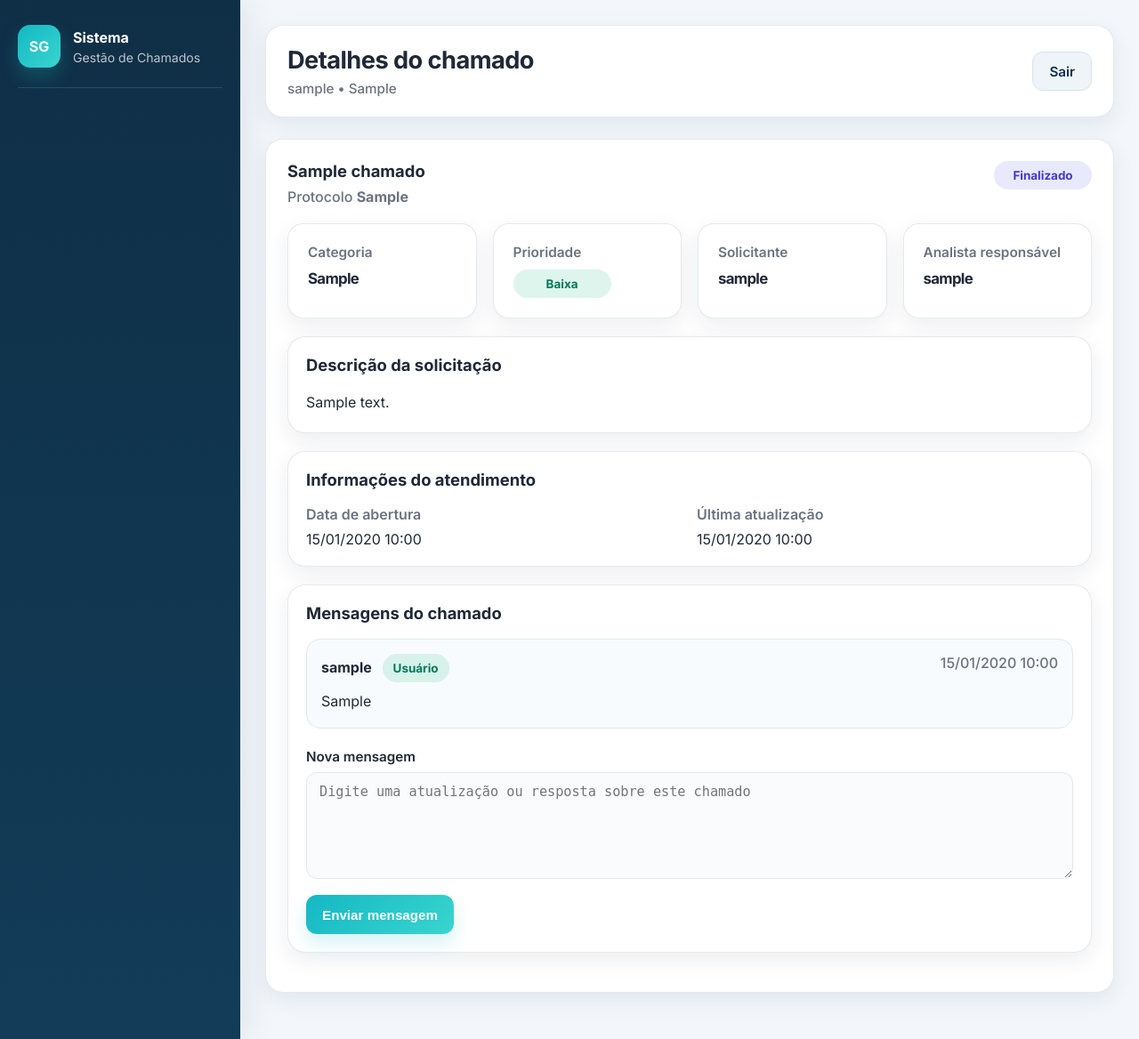
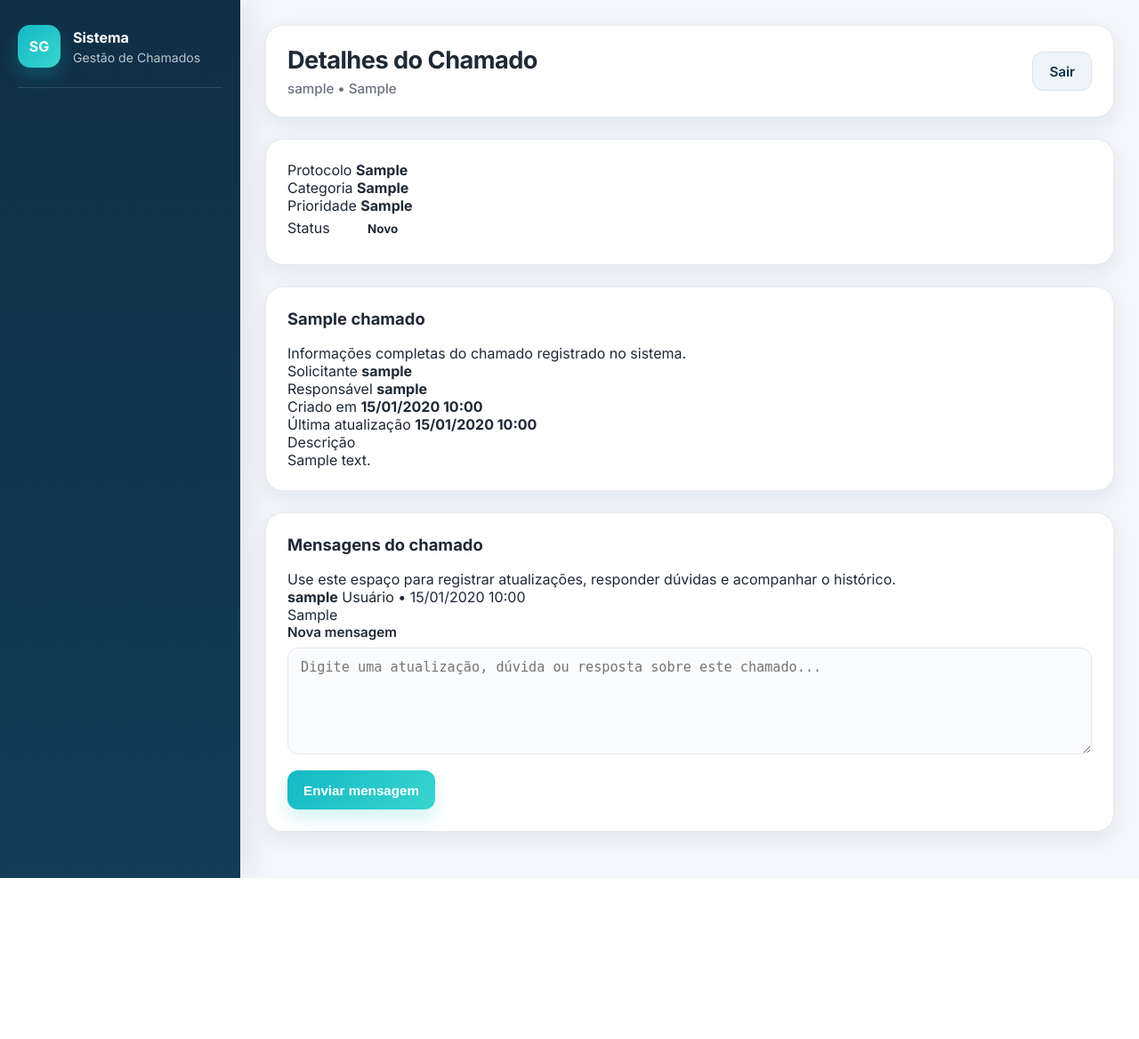
Before and after one commit to clawdyno0-png/sistema-chamados, a Flask app: page /chamados/1 in a window 1280 px wide. Shown: the whole page at 89% size. After the commit the page ends 987 px from the top, so only its background shows below. Run offline with Flask 3, Linux system fonts and the light colour scheme; a user stored in the database is signed in; tables that the repository leaves empty hold one stand-in row (values such as "Sample post").

Commit message:
Update detalhe_chamado.html

```diff
--- a/templates/detalhe_chamado.html
+++ b/templates/detalhe_chamado.html
@@ -2,171 +2,205 @@
 
 {% block title %}Detalhes do Chamado{% endblock %}
 
-{% block page_title %}Detalhes do chamado{% endblock %}
+{% block page_title %}Detalhes do Chamado{% endblock %}
 {% block page_subtitle %}
-Acompanhe as informações, o status e as mensagens deste atendimento.
+Acompanhe as informações, atualize o status e troque mensagens sobre este atendimento.
+{% endblock %}
+
+{% block header_actions %}
+  {% if current_user.tipo == "analista" %}
+    <a href="{{ url_for('fila_chamados') }}" class="btn btn-secondary-header">
+      Voltar para fila
+    </a>
+  {% else %}
+    <a href="{{ url_for('meus_chamados') }}" class="btn btn-secondary-header">
+      Voltar para meus chamados
+    </a>
+  {% endif %}
 {% endblock %}
 
 {% block content %}
-<div class="content-section">
-  <div style="display: flex; justify-content: space-between; align-items: flex-start; gap: 16px; flex-wrap: wrap; margin-bottom: 20px;">
-    <div>
-      <h2 style="margin-bottom: 8px;">{{ chamado.titulo }}</h2>
-      <p class="empty-text" style="margin: 0;">
-        Protocolo <strong>{{ chamado.protocolo or ('CH-' ~ chamado.id) }}</strong>
-      </p>
+<section class="content-section">
+  <div class="detail-top-grid">
+    <div class="detail-card">
+      <span class="detail-label">Protocolo</span>
+      <strong class="detail-value">{{ chamado.protocolo or ('CH-' ~ chamado.id) }}</strong>
     </div>
 
-    <div style="display: flex; gap: 10px; flex-wrap: wrap; align-items: center;">
-      {% if chamado.status == "Aberto" %}
-        <span class="badge badge-novo">Aberto</span>
-      {% elif chamado.status == "Em atendimento" %}
-        <span class="badge badge-andamento">Em atendimento</span>
-      {% elif chamado.status == "Aguardando usuário" %}
-        <span class="badge badge-aguardando">Aguardando usuário</span>
-      {% else %}
-        <span class="badge badge-resolvido">Finalizado</span>
-      {% endif %}
+    <div class="detail-card">
+      <span class="detail-label">Categoria</span>
+      <strong class="detail-value">{{ chamado.categoria }}</strong>
+    </div>
 
-      {% if current_user.tipo == "analista" and not chamado.analista %}
-        <form method="POST" action="{{ url_for('assumir_chamado', id=chamado.id) }}">
-          <button class="btn" type="submit">Assumir chamado</button>
-        </form>
-      {% endif %}
+    <div class="detail-card">
+      <span class="detail-label">Prioridade</span>
+      <strong class="detail-value">{{ chamado.prioridade }}</strong>
+    </div>
+
+    <div class="detail-card">
+      <span class="detail-label">Status</span>
+      <strong class="detail-value">
+        <span class="badge
+          {% if chamado.status == 'Aberto' %}badge-danger
+          {% elif chamado.status == 'Em atendimento' %}badge-info
+          {% elif chamado.status == 'Aguardando usuário' %}badge-warning
+          {% elif chamado.status == 'Finalizado' %}badge-success
+          {% else %}badge-muted
+          {% endif %}">
+          {{ chamado.status }}
+        </span>
+      </strong>
     </div>
   </div>
+</section>
 
-  <div class="dashboard-grid" style="margin-bottom: 20px;">
-    <div class="dashboard-card">
-      <h3>Categoria</h3>
-      <p class="number" style="font-size: 1.05rem;">{{ chamado.categoria }}</p>
-    </div>
-
-    <div class="dashboard-card">
-      <h3>Prioridade</h3>
-      <p style="margin: 0;">
-        {% if chamado.prioridade == "Alta" %}
-          <span class="badge badge-prioridade-alta">Alta</span>
-        {% elif chamado.prioridade == "Média" %}
-          <span class="badge badge-prioridade-media">Média</span>
-        {% else %}
-          <span class="badge badge-prioridade-baixa">Baixa</span>
-        {% endif %}
-      </p>
-    </div>
-
-    <div class="dashboard-card">
-      <h3>Solicitante</h3>
-      <p class="number" style="font-size: 1.05rem;">{{ chamado.solicitante.username }}</p>
-    </div>
-
-    <div class="dashboard-card">
-      <h3>Analista responsável</h3>
-      <p class="number" style="font-size: 1.05rem;">
-        {{ chamado.analista.username if chamado.analista else 'Não atribuído' }}
+<section class="content-section">
+  <div class="section-header-inline">
+    <div>
+      <h2>{{ chamado.titulo }}</h2>
+      <p class="section-description">
+        Informações completas do chamado registrado no sistema.
       </p>
     </div>
   </div>
 
-  <div class="content-section" style="padding: 20px; margin-bottom: 20px;">
-    <h2>Descrição da solicitação</h2>
-    <p style="line-height: 1.7; color: var(--text-primary); margin-bottom: 0;">
-      {{ chamado.descricao }}
-    </p>
+  <div class="ticket-info-grid">
+    <div class="ticket-info-box">
+      <span class="ticket-info-label">Solicitante</span>
+      <strong>{{ chamado.solicitante.username }}</strong>
     </div>
 
-  <div class="content-section" style="padding: 20px; margin-bottom: 20px;">
-    <h2>Informações do atendimento</h2>
-
-    <div class="filter-row">
-      <div>
-        <p style="margin-bottom: 8px; color: var(--text-secondary); font-weight: 600;">Data de abertura</p>
-        <p style="margin: 0;">{{ chamado.data_criacao.strftime('%d/%m/%Y %H:%M') if chamado.data_criacao else '-' }}</p>
+    <div class="ticket-info-box">
+      <span class="ticket-info-label">Responsável</span>
+      <strong>
+        {% if chamado.analista %}
+          {{ chamado.analista.username }}
+        {% else %}
+          Não atribuído
+        {% endif %}
+      </strong>
     </div>
 
-      <div>
-        <p style="margin-bottom: 8px; color: var(--text-secondary); font-weight: 600;">Última atualização</p>
-        <p style="margin: 0;">{{ chamado.data_atualizacao.strftime('%d/%m/%Y %H:%M') if chamado.data_atualizacao else '-' }}</p>
+    <div class="ticket-info-box">
+      <span class="ticket-info-label">Criado em</span>
+      <strong>{{ chamado.data_criacao.strftime('%d/%m/%Y %H:%M') }}</strong>
     </div>
+
+    <div class="ticket-info-box">
+      <span class="ticket-info-label">Última atualização</span>
+      <strong>{{ chamado.data_atualizacao.strftime('%d/%m/%Y %H:%M') }}</strong>
     </div>
   </div>
 
+  <div class="ticket-description-box">
+    <span class="ticket-info-label">Descrição</span>
+    <p>{{ chamado.descricao }}</p>
+  </div>
+</section>
+
 {% if current_user.tipo == "analista" %}
-    <div class="content-section" style="padding: 20px; margin-bottom: 20px;">
-      <h2>Atualizar status</h2>
+<section class="content-section">
+  <div class="section-header-inline">
+    <div>
+      <h2>Painel do analista</h2>
+      <p class="section-description">
+        Assuma o chamado e atualize o andamento do atendimento.
+      </p>
+    </div>
+  </div>
 
-      <form method="POST" action="{{ url_for('alterar_status_chamado', id=chamado.id) }}">
-        <div class="filter-row">
+  <div class="analyst-panel">
+    {% if not chamado.analista %}
+      <form method="POST" action="{{ url_for('assumir_chamado', id=chamado.id) }}">
+        <button type="submit" class="btn">
+          Assumir chamado
+        </button>
+      </form>
+    {% else %}
+      <div class="ticket-info-box">
+        <span class="ticket-info-label">Chamado em atendimento por</span>
+        <strong>{{ chamado.analista.username }}</strong>
+      </div>
+    {% endif %}
+
+    <form method="POST" action="{{ url_for('alterar_status_chamado', id=chamado.id) }}" class="status-form-inline">
       <div class="form-group" style="margin-bottom: 0;">
-            <label for="status">Novo status</label>
-            <select id="status" name="status" class="form-control" required>
+        <label for="status">Alterar status</label>
+        <select name="status" id="status" class="form-control">
           <option value="Aberto" {% if chamado.status == "Aberto" %}selected{% endif %}>Aberto</option>
           <option value="Em atendimento" {% if chamado.status == "Em atendimento" %}selected{% endif %}>Em atendimento</option>
           <option value="Aguardando usuário" {% if chamado.status == "Aguardando usuário" %}selected{% endif %}>Aguardando usuário</option>
           <option value="Finalizado" {% if chamado.status == "Finalizado" %}selected{% endif %}>Finalizado</option>
         </select>
       </div>
+
+      <button type="submit" class="btn">
+        Salvar status
+      </button>
+    </form>
+  </div>
+</section>
+{% endif %}
+
+<section class="content-section">
+  <div class="section-header-inline">
+    <div>
+      <h2>Mensagens do chamado</h2>
+      <p class="section-description">
+        Use este espaço para registrar atualizações, responder dúvidas e acompanhar o histórico.
+      </p>
+    </div>
   </div>
 
-        <div class="actions-row" style="margin-top: 16px;">
-          <button class="btn" type="submit">Salvar status</button>
+  <div class="chat-box">
+    {% if mensagens %}
+      {% for mensagem in mensagens %}
+        <div class="chat-message {% if mensagem.autor_id == current_user.id %}chat-own{% endif %}">
+          <div class="chat-message-header">
+            <strong>{{ mensagem.autor.username }}</strong>
+            <span>
+              {% if mensagem.autor.tipo == "analista" %}
+                Analista
+              {% else %}
+                Usuário
+              {% endif %}
+              • {{ mensagem.data_envio.strftime('%d/%m/%Y %H:%M') }}
+            </span>
           </div>
-      </form>
+          <p>{{ mensagem.mensagem }}</p>
+        </div>
+      {% endfor %}
+    {% else %}
+      <div class="empty-state">
+        <h3>Nenhuma mensagem ainda</h3>
+        <p>Comece a conversa para registrar o andamento deste chamado.</p>
       </div>
     {% endif %}
-
-  <div class="content-section" style="padding: 20px; margin-bottom: 20px;">
-    <h2>Mensagens do chamado</h2>
-
-    {% if mensagens %}
-      <div style="display: flex; flex-direction: column; gap: 14px; margin-bottom: 22px;">
-        {% for mensagem in mensagens %}
-          <div style="background: #f8fbfd; border: 1px solid var(--border-color); border-radius: 16px; padding: 16px;">
-            <div style="display: flex; justify-content: space-between; gap: 12px; flex-wrap: wrap; margin-bottom: 8px;">
-              <strong>
-                {{ mensagem.autor.username }}
-                {% if mensagem.autor.tipo == "analista" %}
-                  <span class="badge badge-andamento" style="margin-left: 8px; min-width: auto;">Analista</span>
-                {% else %}
-                  <span class="badge badge-prioridade-baixa" style="margin-left: 8px; min-width: auto;">Usuário</span>
-                {% endif %}
-              </strong>
-
-              <span class="empty-text">
-                {{ mensagem.data_envio.strftime('%d/%m/%Y %H:%M') if mensagem.data_envio else '-' }}
-              </span>
   </div>
 
-            <p style="margin: 0; line-height: 1.7; color: var(--text-primary);">
-              {{ mensagem.mensagem }}
-            </p>
-          </div>
-        {% endfor %}
-      </div>
-    {% else %}
-      <p class="empty-text" style="margin-bottom: 22px;">Ainda não há mensagens neste chamado.</p>
-    {% endif %}
-
   {% if chamado.status != "Finalizado" %}
-      <form method="POST" action="{{ url_for('enviar_mensagem', id=chamado.id) }}">
+    <form method="POST" action="{{ url_for('enviar_mensagem', id=chamado.id) }}" class="message-form">
       <div class="form-group">
         <label for="mensagem">Nova mensagem</label>
         <textarea
           id="mensagem"
           name="mensagem"
           class="form-control"
-            placeholder="Digite uma atualização ou resposta sobre este chamado"
+          rows="4"
+          placeholder="Digite uma atualização, dúvida ou resposta sobre este chamado..."
           required
         ></textarea>
       </div>
 
-        <div class="actions-row">
-          <button class="btn" type="submit">Enviar mensagem</button>
-        </div>
+      <button type="submit" class="btn">
+        Enviar mensagem
+      </button>
     </form>
   {% else %}
-      <p class="empty-text">Este chamado já foi finalizado. Não é mais possível enviar mensagens.</p>
+    <div class="empty-state warning-state">
+      <h3>Chamado finalizado</h3>
+      <p>Este chamado foi encerrado e não aceita novas mensagens.</p>
+    </div>
   {% endif %}
-  </div>
-</div>
+</section>
 {% endblock %}
```
Lines whose indentation alone changed are shown as unchanged.
